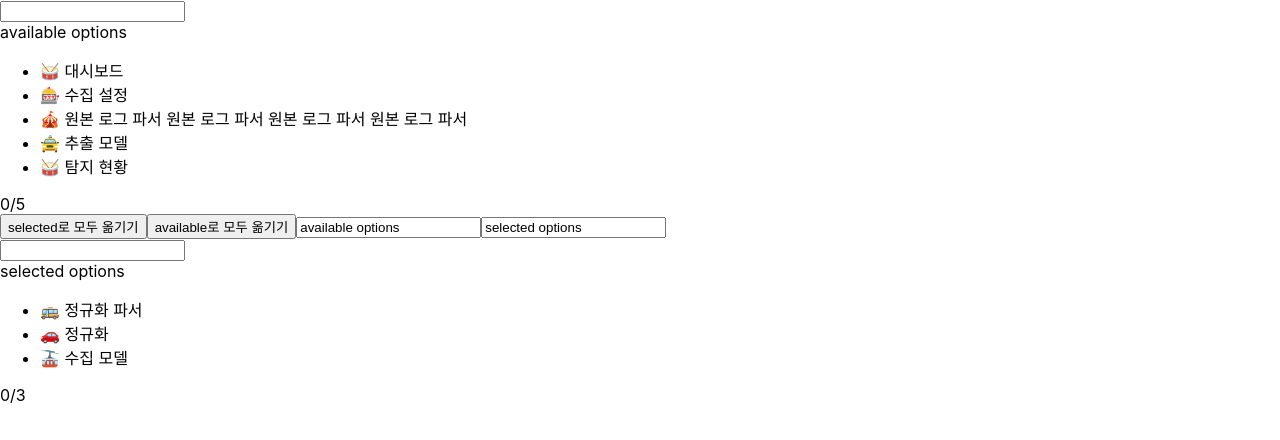
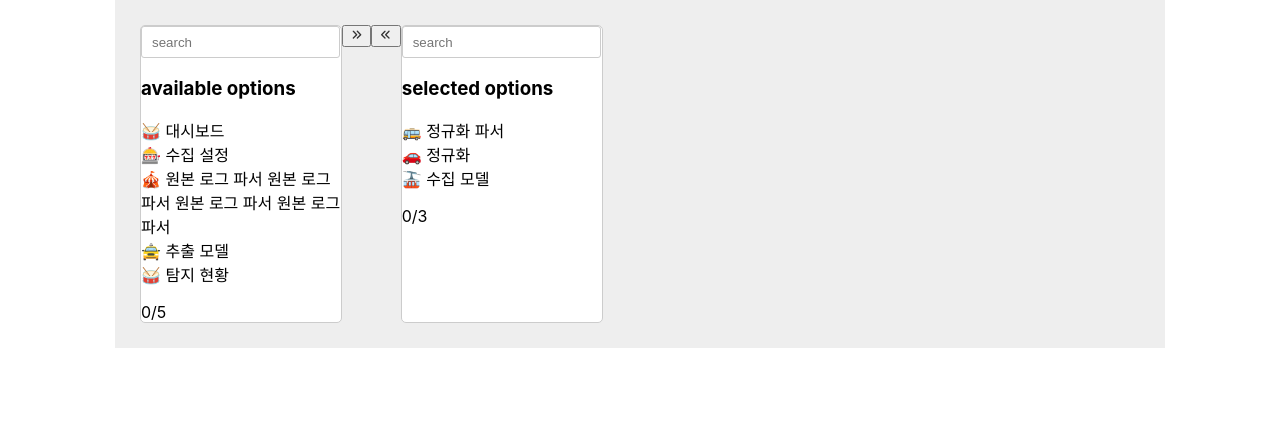
Before and after one commit to khw970421/wanted-codestates-project-3-3, a React (Create React App) app: page / in a window 1280 px wide. Shown: the top 440 px of the page. Built offline with nearby package versions, Linux system fonts and the light colour scheme.

Commit message:
✨ feat : add scss

```diff
--- a/package.json
+++ b/package.json
@@ -9,6 +9,7 @@
     "node-sass": "^7.0.1",
     "react": "^17.0.2",
     "react-dom": "^17.0.2",
+    "react-icons": "^4.3.1",
     "react-scripts": "5.0.0",
     "web-vitals": "^2.1.4"
   },
--- a/src/App.js
+++ b/src/App.js
@@ -1,6 +1,10 @@
 import DualSelector from "./components/DualSelector";
 import { useState } from "react";
 import emojiMenus from "./components/data";
+import './scss/App.scss';
+import { HiChevronDoubleLeft } from "react-icons/hi";
+import { HiChevronDoubleRight } from "react-icons/hi";
+
 const App = () => {
   // titleName
   const [availableName, setAvailableName] = useState("available options");
@@ -46,7 +50,7 @@ const App = () => {
     setSelectedSaveOptionsArr([]);
   };
   return (
-    <>
+    <div id="App">
       <DualSelector
         titleName={availableName}
         optionsArr={availableOptionsArr}
@@ -56,11 +60,18 @@ const App = () => {
         }}
       />
       {/* 버튼 태그에서 전체 옮기기 버튼 예시 */}
-      <button onClick={moveAllSelected}>selected로 모두 옮기기</button>
-      <button onClick={moveAllAvailable}>available로 모두 옮기기</button>
-      {/* 환경설정에서 사용하는 input 태그 이벤트 예시 */}
-      <input onChange={onChangeAvailable} value={availableName} />
-      <input onChange={onChangeSelected} value={selectedName} />
+      {/* 버튼 컴포넌트가 들어갈 자리 */}
+      <div>
+        <button onClick={moveAllSelected}>
+          <HiChevronDoubleRight color="#333"/>
+        </button>
+        <button onClick={moveAllAvailable}>
+          <HiChevronDoubleLeft color="#333"/>
+        </button>
+        {/* 환경설정에서 사용하는 input 태그 이벤트 예시 */}
+        {/* <input onChange={onChangeAvailable} value={availableName} />
+        <input onChange={onChangeSelected} value={selectedName} /> */}
+      </div>
       <DualSelector
         titleName={selectedName}
         optionsArr={selectedOptionsArr}
@@ -69,7 +80,7 @@ const App = () => {
           setSelectedOptionsArr(res);
         }}
       />
-    </>
+    </div>
   );
 };
 
--- a/src/components/DualSelector.jsx
+++ b/src/components/DualSelector.jsx
@@ -1,4 +1,5 @@
 import { useState } from "react";
+import '../scss/dualSelector.scss';
 
 const DualSelector = ({
   titleName,
@@ -22,12 +23,19 @@ const DualSelector = ({
     console.log(e.target);
   };
   return (
-    <div>
-      <input type="text" onChange={searchValue}></input>
-      <header>{titleName}</header>
+    <div className="dual-selector-wrap">
+      <input
+        type="text"
+        onChange={searchValue}
+        className="search-input"
+        placeholder="search"
+      />
+      <h3>{titleName}</h3>
       <ul>
         {optionsArr.map((val, idx) => (
-          <li key={idx} onClick={selectTarget}>{`${val.emoji} ${val.name}`}</li>
+          <li key={idx} onClick={selectTarget}>
+            {`${val.emoji} ${val.name}`}
+          </li>
         ))}
       </ul>
       <div>
--- a/src/components/Settings.jsx
+++ b/src/components/Settings.jsx
@@ -1,5 +1,6 @@
 import React, { useState } from "react";
 import SettingsItem from "./SettingsItem";
+import './scss/Settings.scss';
 
 const items = [
   {
--- /dev/null
+++ b/src/scss/App.scss
@@ -0,0 +1,34 @@
+$black: #333;
+$white: #fff;
+$light-grey: #ccc;
+
+#App {
+  margin: 0 auto;
+  max-width: 1000px;
+  background-color: #eee;
+  padding: 25px;
+  display: flex;
+}
+
+ul {
+  padding: 0;
+}
+
+li {
+  list-style: none;
+}
+
+@mixin input-default {
+  border: 1px solid $light-grey;
+  border-radius: 3px;
+  height: 26px;
+  padding: 2px 10px;
+}
+
+@mixin box-default {
+  border: 1px solid $light-grey;
+  border-radius: 3px;
+  background-color: $white;
+  display: flex;
+  flex-direction: row;
+}
--- a/src/scss/Settings.scss
+++ b/src/scss/Settings.scss
@@ -0,0 +1,5 @@
+@import "App.scss";
+
+.settings {
+  @include box-default
+}
--- a/src/scss/dualSelector.scss
+++ b/src/scss/dualSelector.scss
@@ -0,0 +1,12 @@
+@import "App.scss";
+
+.dual-selector-wrap {
+  background-color: #fff;
+  border: 1px solid #ccc;
+  border-radius: 5px;
+  width: 200px;
+}
+
+.search-input {
+  @include input-default
+}
```
Also changed, not shown: src/App.scss (deleted, +0 -38 lines), 1 other file (tests, documents, lock files or other folders).
